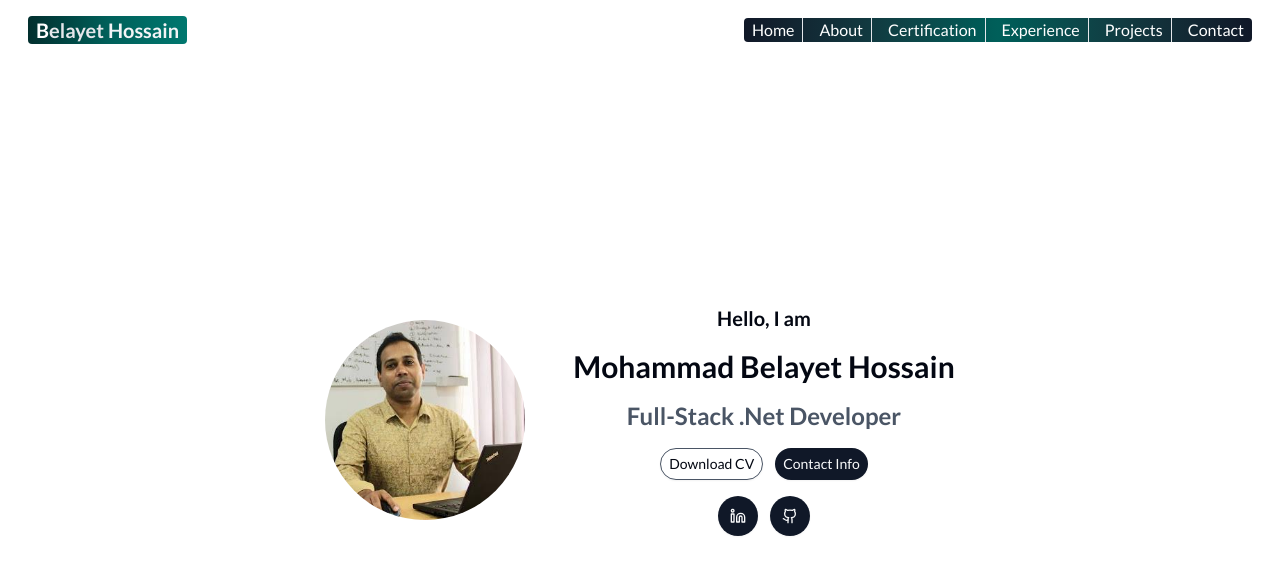
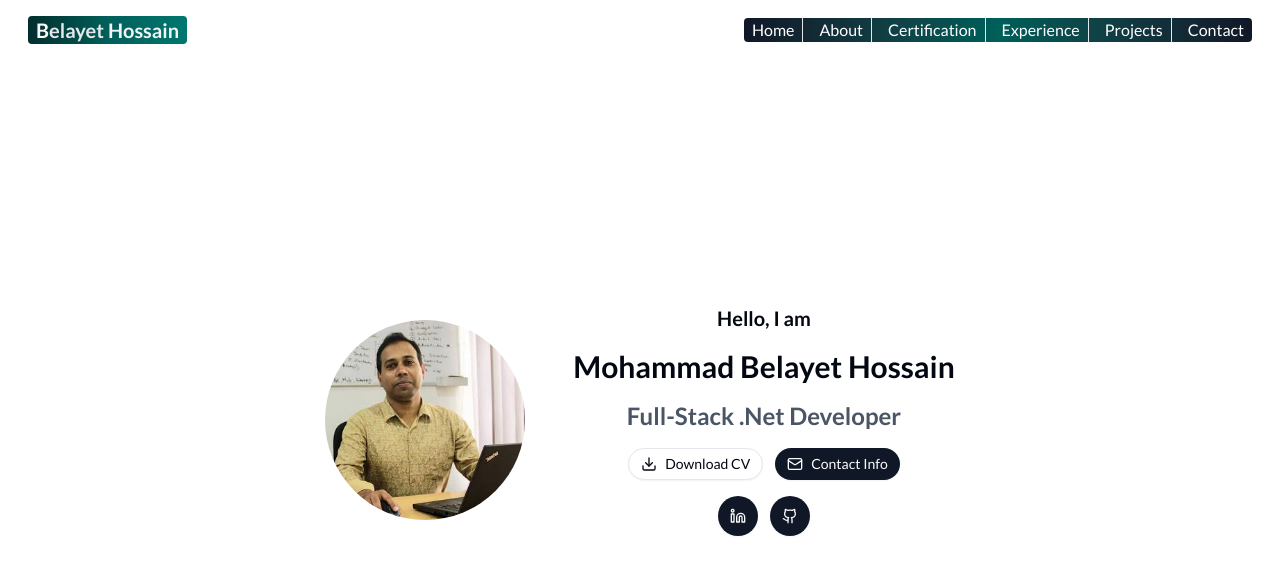
Before and after one commit to idbbelayet/portfolio, a Next.js app: page / in a window 1280 px wide. Shown: the top 574 px of the page. Built offline with nearby package versions, Linux system fonts and the light colour scheme.

Commit message:
icon added in button

```diff
--- a/app/page.tsx
+++ b/app/page.tsx
@@ -1,5 +1,5 @@
 import { buttonVariants } from "@/components/ui/button";
-import { GithubIcon, Linkedin } from "lucide-react";
+import { Download, GithubIcon, Linkedin, Mail } from "lucide-react";
 import Image from "next/image";
 import Link from "next/link";
 
@@ -22,12 +22,10 @@ export default function HomePage() {
         <div className="flex items-center justify-around space-x-3">
           <a
             href={"/portfolio/ResumeOfBelayetHossain.pdf"}
-            className={
-              buttonVariants({ variant: "outline" }) +
-              " rounded-full border-gray-600"
-            }
+            className={buttonVariants({ variant: "outline" }) + " rounded-full"}
             download={"download"}
           >
+            <Download />
             Download CV
           </a>
 
@@ -35,6 +33,7 @@ export default function HomePage() {
             href={"/contact"}
             className={`${buttonVariants({ variant: "default" })} rounded-full`}
           >
+            <Mail />
             Contact Info
           </Link>
         </div>
```
